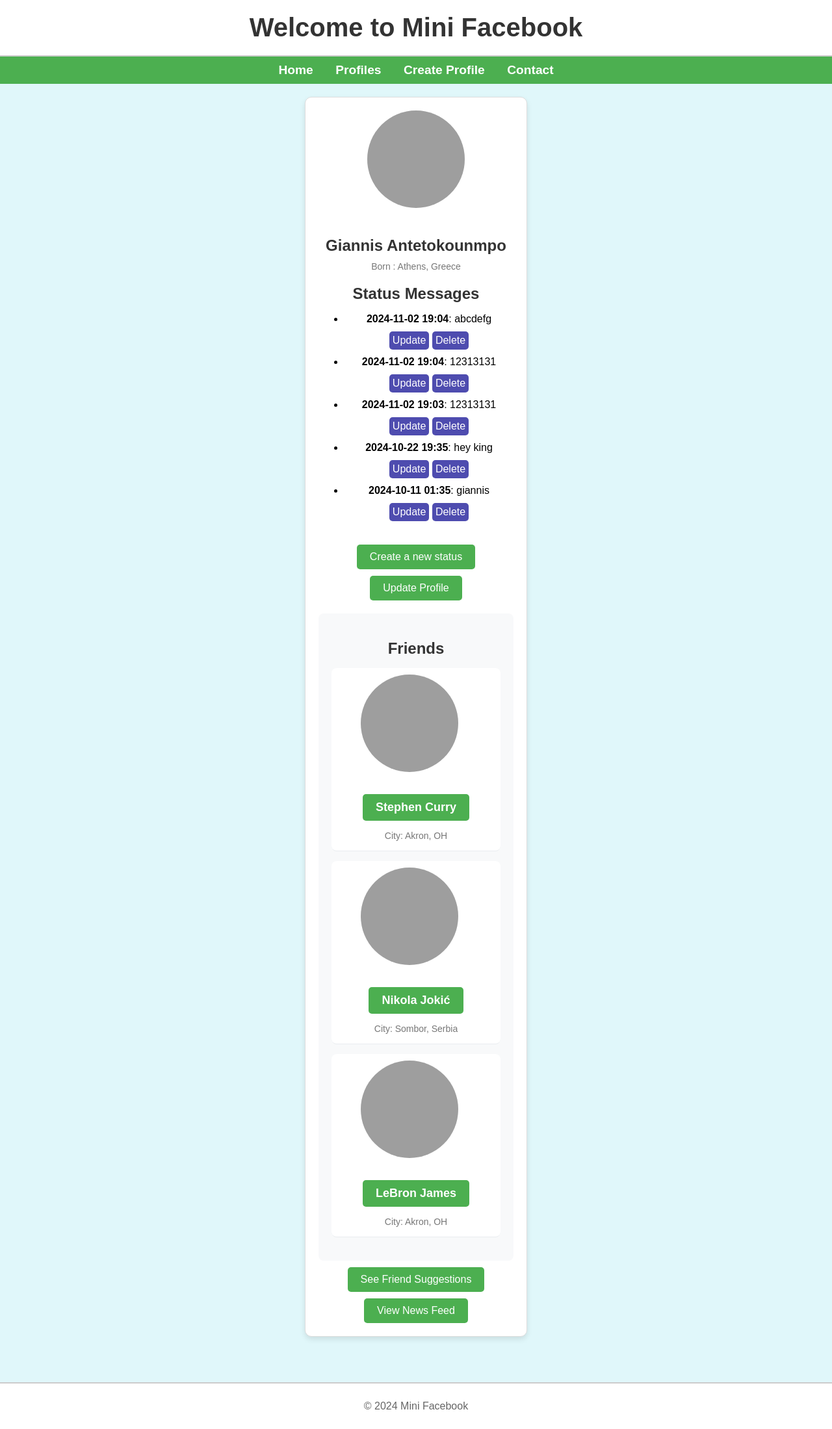
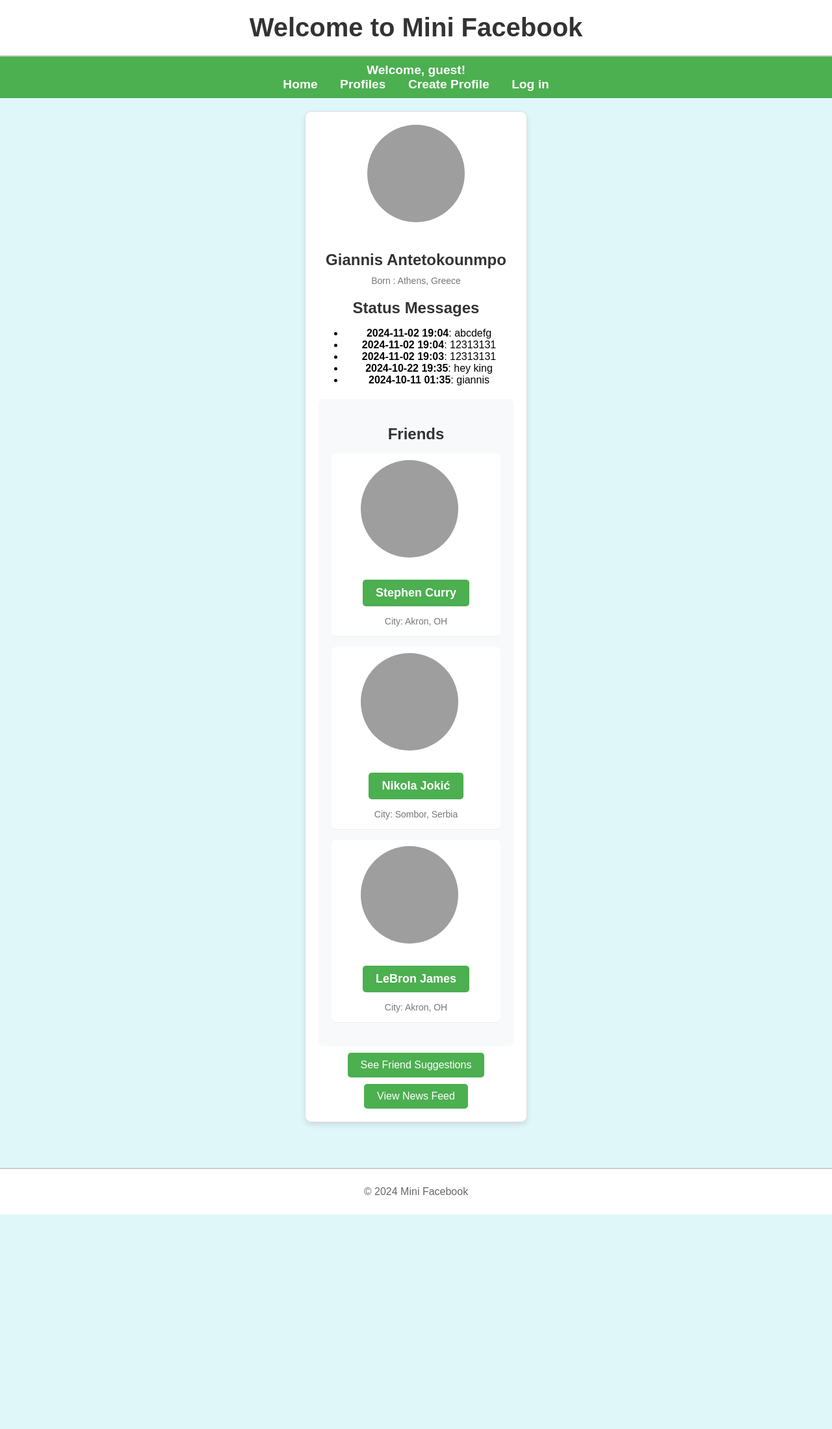
Before and after one commit to Hengsheng-Liu/cs-412, a Django app: page /mini_fb/profile/2/ in a window 1280 px wide. Shown: the whole page at 65% size. After the commit the page ends 1869 px from the top, so only its background shows below. Run offline with Django 5.2, Linux system fonts and the light colour scheme; data comes from the database, SQL or seed files in the repository; both versions use the stored data as it was after the commit; grey boxes are pictures that could not be loaded.

Commit message:
finish part two

```diff
--- a/mini_fb/models.py
+++ b/mini_fb/models.py
@@ -1,13 +1,14 @@
 from django.db import models
 from django.utils import timezone
 from django.urls import reverse
+from django.contrib.auth.models import User ## NEW
 
 class Profile(models.Model):
     first_name = models.CharField(max_length=50)
     last_name = models.CharField(max_length=50)
     city = models.CharField(max_length=100)
     profile_image_url = models.URLField()
-
+    user = models.ForeignKey(User, on_delete=models.CASCADE,default=1) ## NEW
     def __str__(self):
         return f'{self.first_name} {self.last_name}'
     def get_status_messages(self):
--- a/mini_fb/static/mini_fb/styles.css
+++ b/mini_fb/static/mini_fb/styles.css
@@ -9,7 +9,13 @@
     max-width: 300px;
     text-align: center;
 }
-
+.center-container {
+  display: flex;
+  flex-direction: column;
+  align-items: center; /* Center horizontally */
+  justify-content: center; /* Center vertically */
+  height: 100vh; /* Full height of the viewport */
+}
 /* Profile image styling */
 .profile-card img {
     border-radius: 50%;
@@ -101,6 +107,7 @@ nav ul li {
     margin: 0 15px;
 }
 
+
 nav ul li a {
     text-decoration: none;
     color: white;
@@ -111,6 +118,23 @@ nav ul li a {
 nav ul li a:hover {
     color: #ffffff;
     text-decoration: underline;
+}
+nav ul li button{
+    background-color: #4CAF50;
+    color: white;
+    font-size: 1.2rem;
+    font-weight: bold;
+    border: none;
+    cursor: pointer;
+}
+nav ul li button:hover {
+  text-decoration: underline;
+}
+nav ul p{
+    color: white;
+    font-size: 1.2rem;
+    font-weight: bold;
+    margin: 0 15px;
 }
 .create-profile-container {
     display: flex;
--- a/mini_fb/templates/mini_fb/base.html
+++ b/mini_fb/templates/mini_fb/base.html
@@ -2,10 +2,14 @@
 <!DOCTYPE html>
 <html lang="en">
   <head>
-        <meta charset="UTF-8">
-        <meta name="viewport" content="width=device-width, initial-scale=1.0">
+    <meta charset="UTF-8" />
+    <meta name="viewport" content="width=device-width, initial-scale=1.0" />
     <title>Mini Facebook</title>
-        <link rel="stylesheet" type="text/css" href="{% static '/mini_fb/styles.css' %}">
+    <link
+      rel="stylesheet"
+      type="text/css"
+      href="{% static '/mini_fb/styles.css' %}"
+    />
   </head>
   <body>
     <header>
@@ -13,14 +17,31 @@
     </header>
     <nav>
       <ul>
+        {% if user.is_authenticated %}
+        <p>Welcome, {{ user.username }}!</p>
+        {% else %}
+        <p>Welcome, guest!</p>
+        {% endif %}
         <li><a href="/mini_fb/">Home</a></li>
         <li><a href="/mini_fb/">Profiles</a></li>
         <li><a href="/mini_fb/create_profile">Create Profile</a></li>
-                <li><a href="#">Contact</a></li>
+        {% if not user.is_authenticated %}
+        <li><a href="{% url 'login' %}">Log in</a></li>
+        {% else %}
+        <li>
+          <form
+            method="post"
+            action="{% url 'logout' %}"
+            style="display: inline"
+          >
+            {% csrf_token %}
+            <button type="submit">Log out</button>
+          </form>
+        </li>
+        {% endif %}
       </ul>
     </nav>
-        {% block content %}
-        {% endblock content %}
+    {% block content %} {% endblock content %}
 
     <footer>
       <p>&copy; 2024 Mini Facebook</p>
--- a/mini_fb/templates/mini_fb/recommend_friends.html
+++ b/mini_fb/templates/mini_fb/recommend_friends.html
@@ -11,7 +11,7 @@
             <img class="friend-avatar" src="{{ suggested_friend.profile_image_url }}" alt="{{ suggested_friend.first_name }}'s profile picture" />
             <div class="friend-info">
               <p class="friend-name">{{ suggested_friend.first_name }} {{ suggested_friend.last_name }}</p>
-              <a class="add-friend-btn" href="{% url 'add_friend' profile.pk suggested_friend.pk %}">Add Friend</a>
+              <a class="add-friend-btn" href="{% url 'add_friend' suggested_friend.pk %}">Add Friend</a>
             </div>
           </div>
         </li>
--- a/mini_fb/templates/mini_fb/show_all_profiles.html
+++ b/mini_fb/templates/mini_fb/show_all_profiles.html
@@ -11,7 +11,9 @@
     <h2>{{ profile.first_name }} {{ profile.last_name }}</h2>
     <p>Born : {{ profile.city }}</p>
     <a href="{% url 'show_profile' profile.pk %}"> View Profile </a>
-    <a href="{% url 'create_status' profile.pk %}"> Create a new status </a>
+    {% if user.is_authenticated and user == profile.user %}
+    <a href="{% url 'create_status'%}"> Create a new status </a>
+    {% endif %}
   </div>
   {% endfor %}
 </div>
--- a/mini_fb/templates/mini_fb/show_profile.html
+++ b/mini_fb/templates/mini_fb/show_profile.html
@@ -16,8 +16,10 @@
       <li>
         <strong>{{ status.timestamp|date:"Y-m-d H:i" }}</strong>: {{status.message }}
         <div class="status">
+          {% if user == profile.user %}
           <a href="{% url 'update_status' status.pk %}">Update</a>
           <a href="{% url 'delete_status' status.pk %}">Delete</a>
+          {% endif %}
         </div>
         {% if status.get_images %}
         <div class="status-images">
@@ -32,10 +34,12 @@
     {% else %}
     <p>No status messages.</p>
     {% endif %}
-    <a href="{% url 'create_status' profile.pk %}">Create a new status</a>
-    <a href="{% url 'update_profile' profile.pk %}" class="update-link"
+    {% if user == profile.user %}
+    <a href="{% url 'create_status'  %}">Create a new status</a>
+    <a href="{% url 'update_profile'  %}" class="update-link"
       >Update Profile</a
     >
+    {% endif %}
     <div class="friends-container">
       <h2>Friends</h2>
       <ul class="friends-list">
@@ -60,8 +64,9 @@
         {% endfor %}
       </ul>
     </div>
-    <a href="{% url 'recommend_friends' profile.pk %}">See Friend Suggestions</a>
-    <a href="{% url 'news_feed' profile.pk %}">View News Feed</a>
+
+    <a href="{% url 'recommend_friends'  %}">See Friend Suggestions</a>
+    <a href="{% url 'news_feed'  %}">View News Feed</a>
   </div>
 
 </div>
--- a/mini_fb/urls.py
+++ b/mini_fb/urls.py
@@ -1,16 +1,19 @@
 from django.urls import path
 from .views import CreateFriendView, CreateProfileView, CreateStatusMessageView, DeleteStatusMessageView, ShowAllProfilesView, ShowFriendSuggestionsView, ShowNewsFeedView, ShowProfilePageView, UpdateProfileView, UpdateStatusMessageView
+from django.contrib.auth import views as auth_views
 
 urlpatterns = [
     path('', ShowAllProfilesView.as_view(), name='show_all_profiles'),
     path('profile/<int:pk>/', ShowProfilePageView.as_view(), name='show_profile'),
     path('create_profile/', CreateProfileView.as_view(), name='create_profile'),
-    path('profile/<int:pk>/create_status', CreateStatusMessageView.as_view(), name='create_status'),
-    path('profile/<int:pk>/update', UpdateProfileView.as_view(), name='update_profile'),
-    path('status/<int:pk>/delete', DeleteStatusMessageView.as_view(), name='delete_status'),
-    path('status/<int:pk>/update', UpdateStatusMessageView.as_view(), name='update_status'),
-    path('profile/<int:pk>/add_friend/<int:other_pk>', CreateFriendView.as_view(), name='add_friend'),
-    path('profile/<int:pk>/recommend_friends', ShowFriendSuggestionsView.as_view(), name='recommend_friends'),
-    path('profile/<int:pk>/news_feed/', ShowNewsFeedView.as_view(), name='news_feed'),
-
+    path('profile/create_status/', CreateStatusMessageView.as_view(), name='create_status'),
+    path('profile/update/', UpdateProfileView.as_view(), name='update_profile'),
+    path('status/<int:pk>/delete/', DeleteStatusMessageView.as_view(), name='delete_status'),
+    path('status/<int:pk>/update/', UpdateStatusMessageView.as_view(), name='update_status'),
+    path('profile/add_friend/<int:other_pk>', CreateFriendView.as_view(), name='add_friend'),
+    path('profile/recommend_friends/', ShowFriendSuggestionsView.as_view(), name='recommend_friends'),
+    path('profile/news_feed/', ShowNewsFeedView.as_view(), name='news_feed'),
+    path('login/', auth_views.LoginView.as_view(template_name='mini_fb/login.html'), name='login'),
+    path('logout/', auth_views.LogoutView.as_view(next_page='show_all_profiles'), name='logout'),
+    #path('register/', views.RegistrationView.as_view(), name='register'),
 ]
--- a/mini_fb/views.py
+++ b/mini_fb/views.py
@@ -5,6 +5,8 @@ from django.views import View
 from django.views.generic import UpdateView, UpdateView, DeleteView,CreateView
 from .models import Friend, Profile, StatusMessage, Image
 from .forms import CreateProfileForm, CreateStatusMessageForm, UpdateProfileForm
+from django.contrib.auth.mixins import LoginRequiredMixin
+from django.shortcuts import get_object_or_404
 from django.shortcuts import redirect
 class ShowAllProfilesView(ListView):
     model = Profile
@@ -18,19 +20,19 @@ class CreateProfileView(CreateView):
     model = Profile
     form_class = CreateProfileForm
     template_name = 'mini_fb/create_profile_form.html'
-class CreateStatusMessageView(CreateView):
+class CreateStatusMessageView(LoginRequiredMixin,CreateView):
     model = StatusMessage
     form_class = CreateStatusMessageForm
     template_name = 'mini_fb/create_status_form.html'
-
+    def get_object(self):
+        return self.model.objects.get(pk=self.request.user.pk)
     def get_context_data(self, **kwargs):
         context = super().get_context_data(**kwargs)
-        context['profile'] = Profile.objects.get(pk=self.kwargs['pk'])
+        context['profile'] = Profile.objects.get(pk=self.request.user.pk)
         return context
-
     def form_valid(self, form):
         sm = form.save(commit=False)
-        sm.profile = Profile.objects.get(pk=self.kwargs['pk'])
+        sm.profile = Profile.objects.get(pk=self.request.user.pk)
         sm.save()
 
         files = self.request.FILES.getlist('files')
@@ -45,55 +47,65 @@ class CreateStatusMessageView(CreateView):
         return super().form_valid(form)
 
     def get_success_url(self):
-        return reverse('show_profile', kwargs={'pk': self.kwargs['pk']})
-class UpdateProfileView(UpdateView):
+        return reverse('show_profile', kwargs={'pk': self.request.user.pk})
+class UpdateProfileView(LoginRequiredMixin,UpdateView):
     model = Profile
     form_class = UpdateProfileForm
     template_name = 'mini_fb/update_profile_form.html'
     def form_valid(self, form):
         return super().form_valid(form)
+    def get_object(self):
+        return self.model.objects.get(pk=self.request.user.pk)
     def get_success_url(self):
-        return reverse('show_profile', kwargs={'pk': self.kwargs['pk']})
+        return reverse('show_profile', kwargs={'pk': self.request.user.pk})
 
 
-class DeleteStatusMessageView(DeleteView):
+class DeleteStatusMessageView(LoginRequiredMixin,DeleteView):
     model = StatusMessage
     template_name = 'mini_fb/delete_status_form.html'
     context_object_name = 'status_message'
+    def get_object(self):
+        return self.model.objects.get(pk=self.request.user.pk)
     def get_success_url(self):
-        return reverse('show_profile', kwargs={'pk': self.object.profile.pk})
-class UpdateStatusMessageView(UpdateView):
+        return reverse('show_profile', kwargs={'pk': self.request.user.pk})
+class UpdateStatusMessageView(LoginRequiredMixin,UpdateView):
     model = StatusMessage
     template_name = 'mini_fb/update_status_form.html'
     fields = ['message']
     context_object_name = 'status_message'
-
+    def get_object(self):
+        return self.model.objects.get(pk=self.request.user.pk)
     def get_success_url(self):
-        return reverse('show_profile', kwargs={'pk': self.object.profile.pk})
-class CreateFriendView(View):
+        return reverse('show_profile', kwargs={'pk': self.request.user.pk})
+class CreateFriendView(LoginRequiredMixin,View):
     def dispatch(self, request, *args, **kwargs):
-        profile = Profile.objects.get(pk=kwargs['pk'])
+        profile = Profile.objects.get(pk=self.request.user.pk)
         other = Profile.objects.get(pk=kwargs['other_pk'])
         profile.add_friend(other)
         return redirect('show_profile', pk=profile.pk)
-class ShowFriendSuggestionsView(DetailView):
+class ShowFriendSuggestionsView(LoginRequiredMixin,DetailView):
     model = Profile
     template_name = 'mini_fb/recommend_friends.html'
     context_object_name = 'profile'
+
+    def get_object(self):
+        return self.model.objects.get(pk=self.request.user.pk)
     def get_context_data(self, **kwargs):
         context = super().get_context_data(**kwargs)
-        profile = Profile.objects.get(pk=self.kwargs['pk'])
+        profile = Profile.objects.get(pk=self.request.user.pk)
         RecommendFriends = profile.Recommend_friends()
         context['RecommendFriends'] = RecommendFriends
 
         return context
-class ShowNewsFeedView(DetailView):
+class ShowNewsFeedView(LoginRequiredMixin,DetailView):
     model = Profile
     template_name = 'mini_fb/news_feed.html'
     context_object_name = 'profile'
+    def get_object(self):
+        return self.model.objects.get(pk=self.request.user.pk)
     def get_context_data(self, **kwargs):
         context = super().get_context_data(**kwargs)
-        profile = Profile.objects.get(pk=self.kwargs['pk'])
+        profile = Profile.objects.get(pk=self.request.user.pk)
         news_feed = profile.get_news_feed()
         context['news_feed'] = news_feed
         return context
```
Also changed, not shown: mini_fb/templates/mini_fb/login.html (added, +21 -0 lines), db.sqlite3, mini_fb/migrations/0006_profile_user.py (added). Lines whose indentation alone changed are shown as unchanged.
